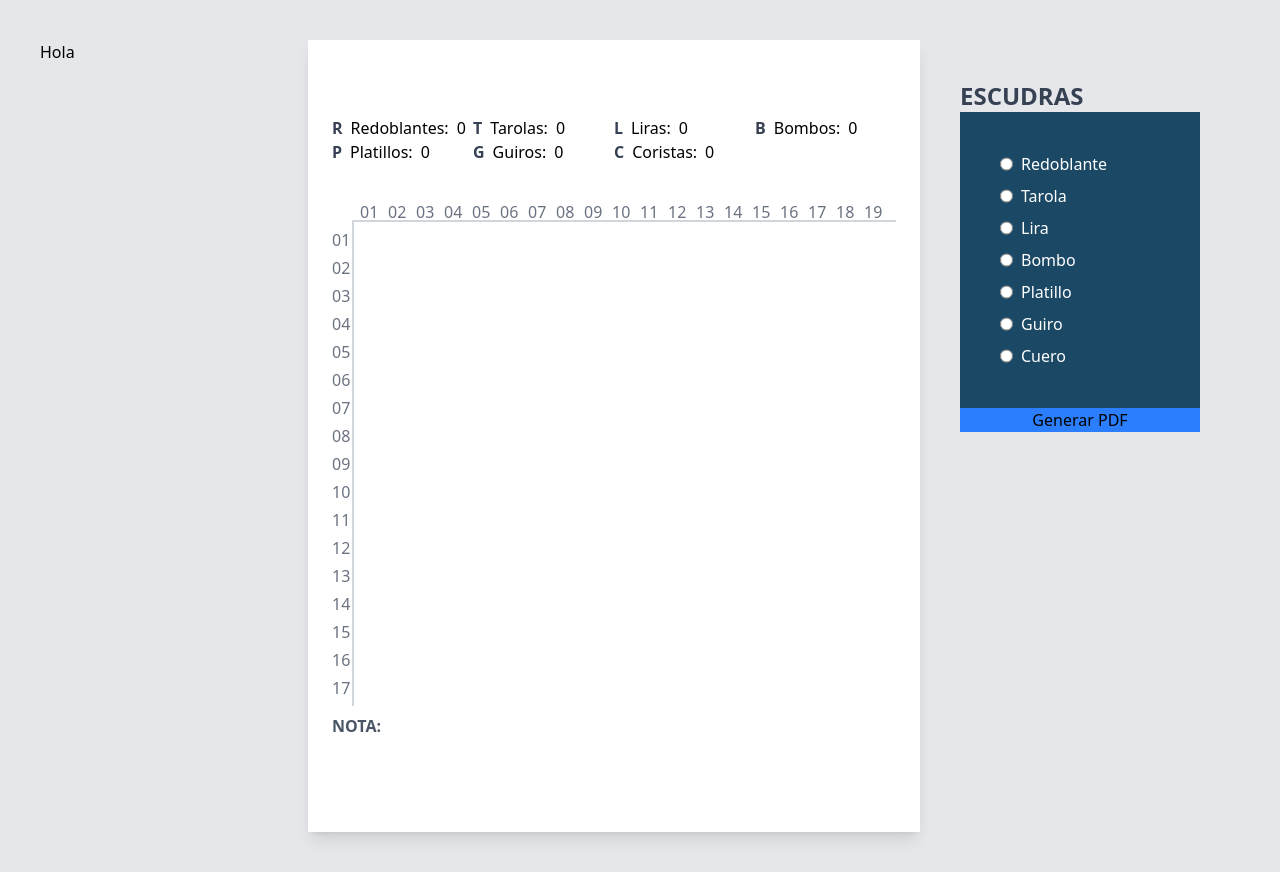
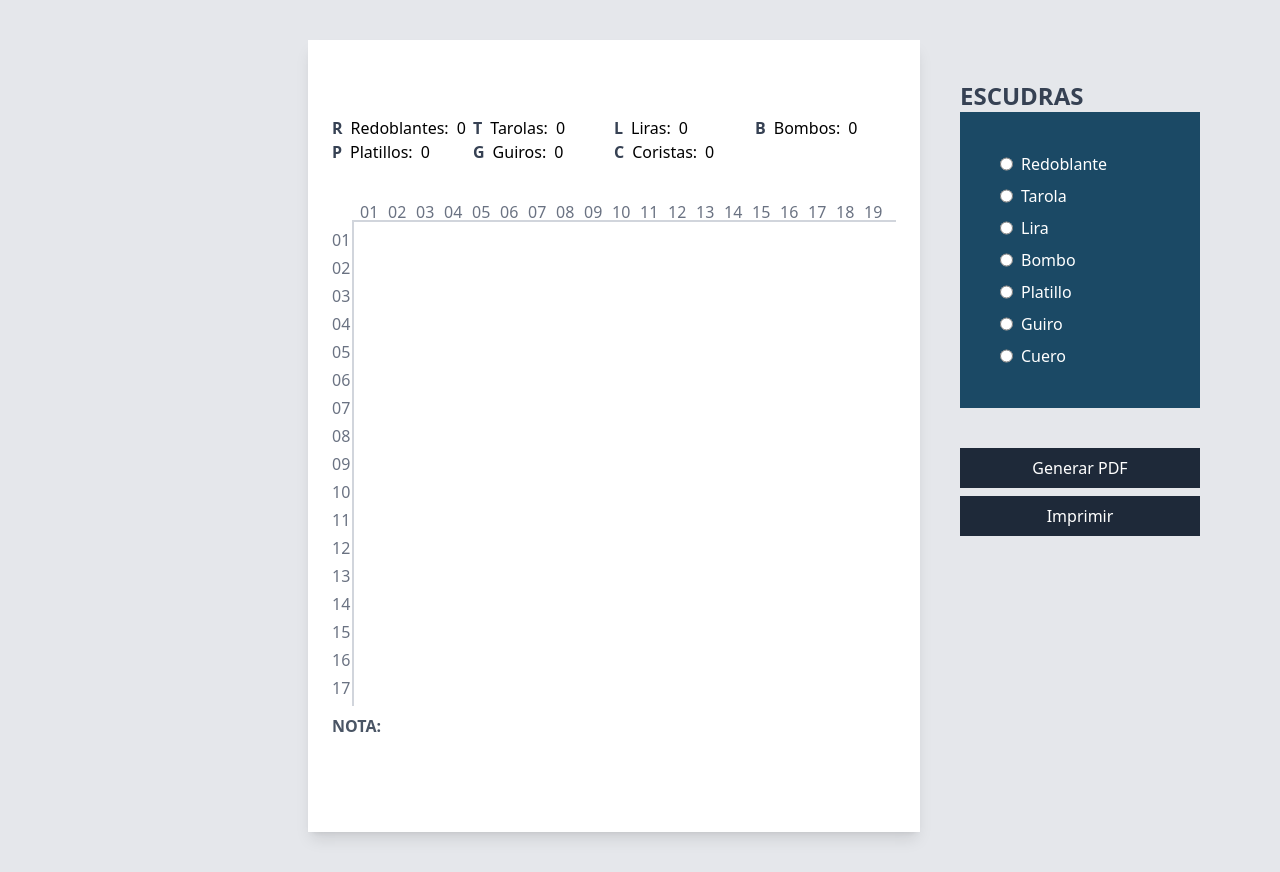
Before and after one commit to OscarMrzz/figurasMundobanda, a React (Vite) app: page / in a window 1280 px wide. Built offline with nearby package versions, Linux system fonts and the light colour scheme.

Commit message:
agregamos votones aun no funciona

```diff
--- a/src/App.tsx
+++ b/src/App.tsx
@@ -80,7 +80,7 @@ export default function App() {
   };
   return (
     <div className="bg-gray-200 grid grid-cols-[1fr_auto_1fr]  h-full p-10">
-      <div ref={hojaReferencia}>Hola</div>
+      <div ref={hojaReferencia}></div>
       <div  className=" w-[612px] h-[792px] bg-white shadow-lg  pr-6 pl-6 pb-10 pt-5">
         <div className="h-35 ">
           <input
@@ -273,7 +273,8 @@ export default function App() {
             {escuadras.cueros.nombre}
           </label>
         </div>
-        <button className="cursor-pointer bg-blue-500 "  onClick={() => generarPDF()}>Generar PDF</button>
+        <button className="cursor-pointer bg-gray-800 text-white mt-10 h-10"  onClick={() => generarPDF()}>Generar PDF</button>
+        <button className="cursor-pointer bg-gray-800 text-white mt-2 h-10"  onClick={() => generarPDF()}>Imprimir</button>
       </div>
 
     </div>
```
